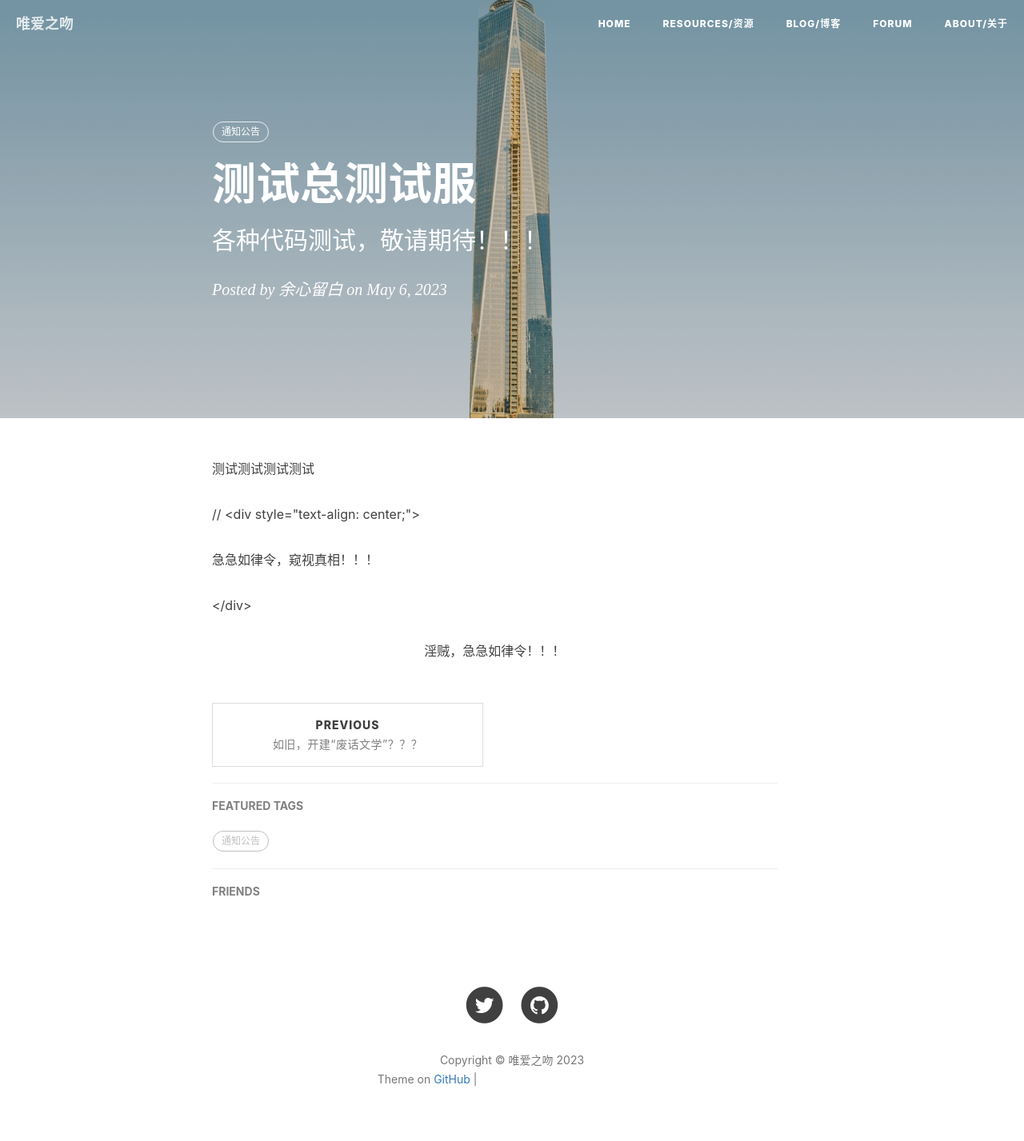
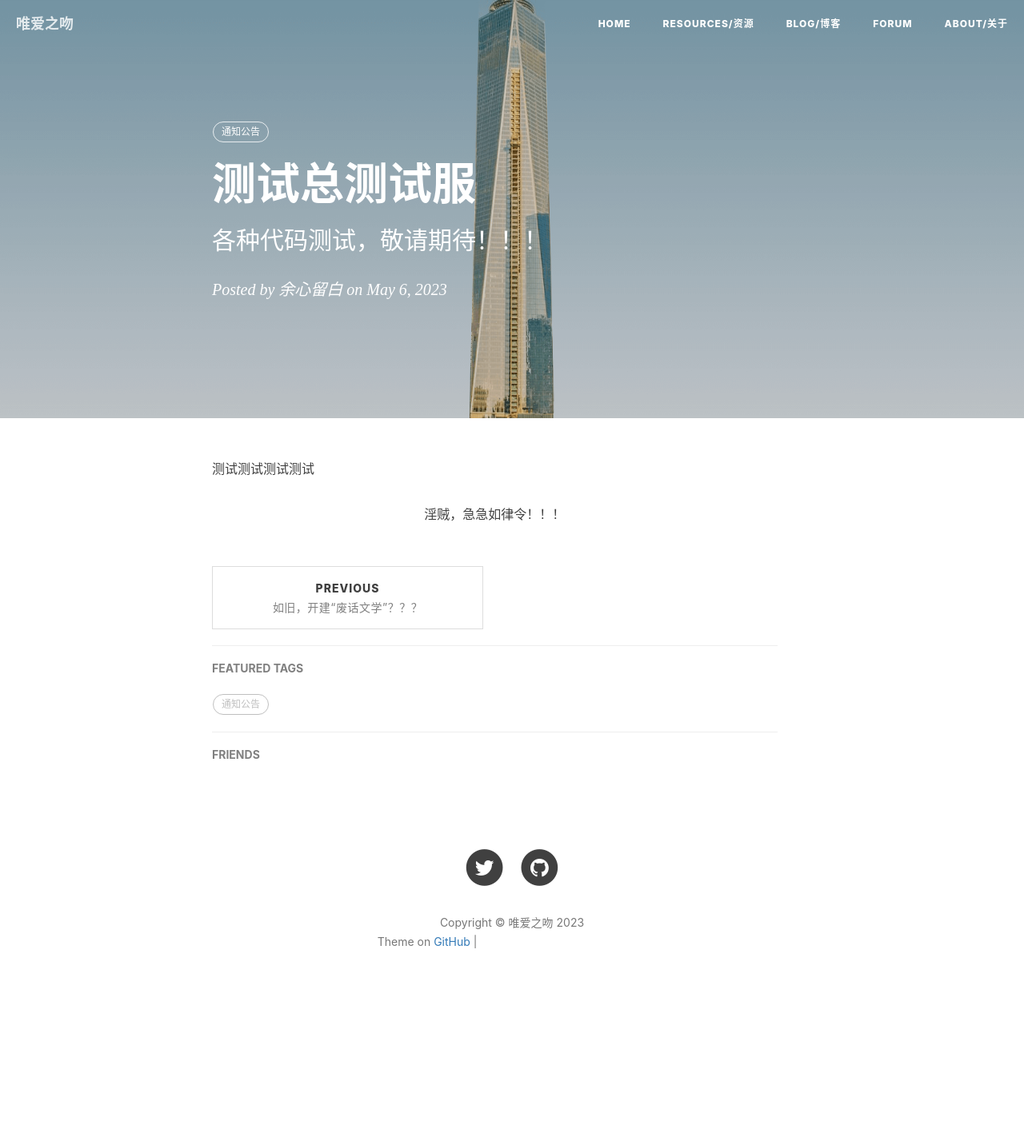
Before and after one commit to ONLYLOVELYKISS/onlylovelykiss.github.io, a Jekyll site: the page built from _posts/2023-05-06-测试NO.1.md, in a window 1280 px wide. Shown: the whole page at 80% size. Built offline with Jekyll 4.4.1, drawn with Linux system fonts in a browser that asks for light colours; nearby versions of some CDN libraries; comment, search, counter and statistics services are not loaded; after the commit the page ends 1255 px from its top, so only the background shows below that; grey boxes are pictures that could not be loaded.

Commit message:
更新 2023-05-06-测试NO.1.md

```diff
--- a/_posts/2023-05-06-测试NO.1.md
+++ b/_posts/2023-05-06-测试NO.1.md
@@ -12,17 +12,11 @@ tags:
 
 测试测试测试测试
 
-// <div style="text-align: center;">
-  <p id="konami-text">急急如律令，窥视真相！！！</p>
-  <div id="hidden-content" class="hidden">
-    <p>桃子</p>
-    <img src="https://placekitten.com/400/300" alt="隐藏的图片">
-  </div>
-</div>
+
 
 <div style="text-align: center;">
   <p id="konami-text">淫贼，急急如律令！！！</p>
-  <div id="hidden-content" style="display:none;">
+  <div id="hidden-content" class="hidden">
     <p>这是你们看到嘛，你在想什么桃子啊？？？</p>
     <style>
       img {
```
